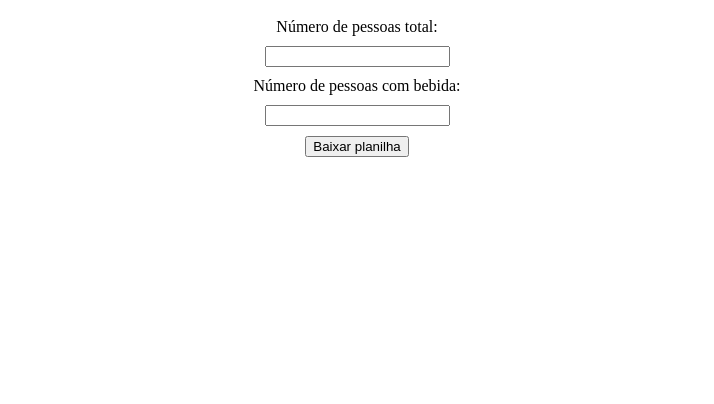
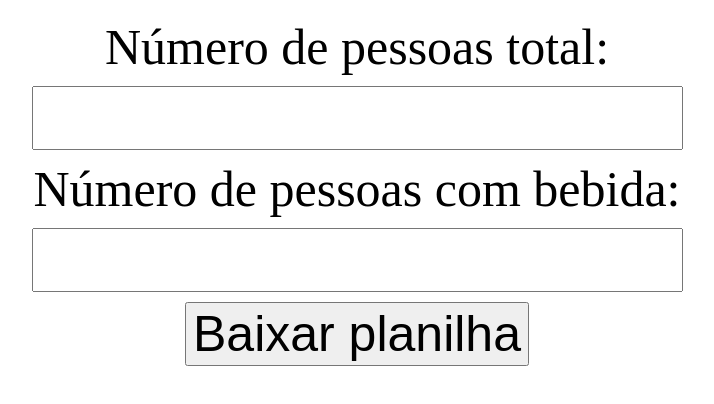
Before and after one commit to Lucasmbrasil/compras, a plain HTML site: page index.html in a window 1280 px wide. Shown: the whole page, without its empty margins (283-997 px from the left). Drawn offline with Linux system fonts and the light colour scheme.

Commit message:
Update index.html

```diff
--- a/index.html
+++ b/index.html
@@ -1,9 +1,9 @@
 <script src="https://cdnjs.cloudflare.com/ajax/libs/xlsx/0.17.0/xlsx.full.min.js" integrity="sha512-jDEmOIskGs/j5S3wBWQAL4pOYy3S5a0y3Vav7BgXHnCVcUBXkf1OqzYS6njmDiKyqes22QEX8GSIZZ5pGk+9nA==" crossorigin="anonymous" referrerpolicy="no-referrer"></script>
 <div style="display: flex; flex-direction: column; align-items: center">
-<label style="margin: 10px 0">Número de pessoas total:</label>
-<input type="number" id="numero"/>
-<label style="margin: 10px 0">Número de pessoas com bebida:</label>
-<input  type="number" id="bebida"/>
-<button style="margin: 10px 0" id="download">Baixar planilha</button>
+<label style="margin: 10px 0; font-size: 50px;">Número de pessoas total:</label>
+<input style="font-size: 50px;" type="number" id="numero"/>
+<label style="margin: 10px 0; font-size: 50px;">Número de pessoas com bebida:</label>
+<input style="font-size: 50px;" type="number" id="bebida"/>
+<button style="margin: 10px 0; font-size: 50px;" id="download">Baixar planilha</button>
 </div>
 <script src="script.js"></script>
```
